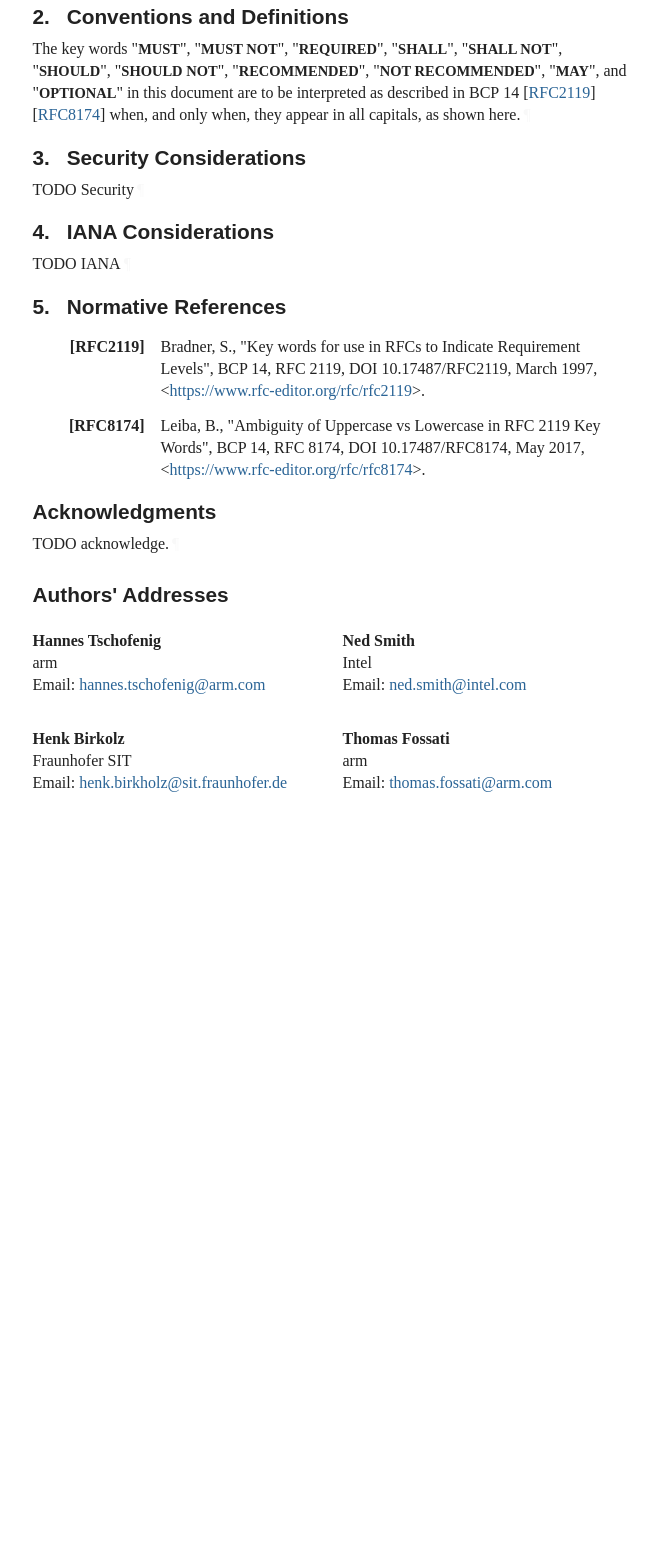
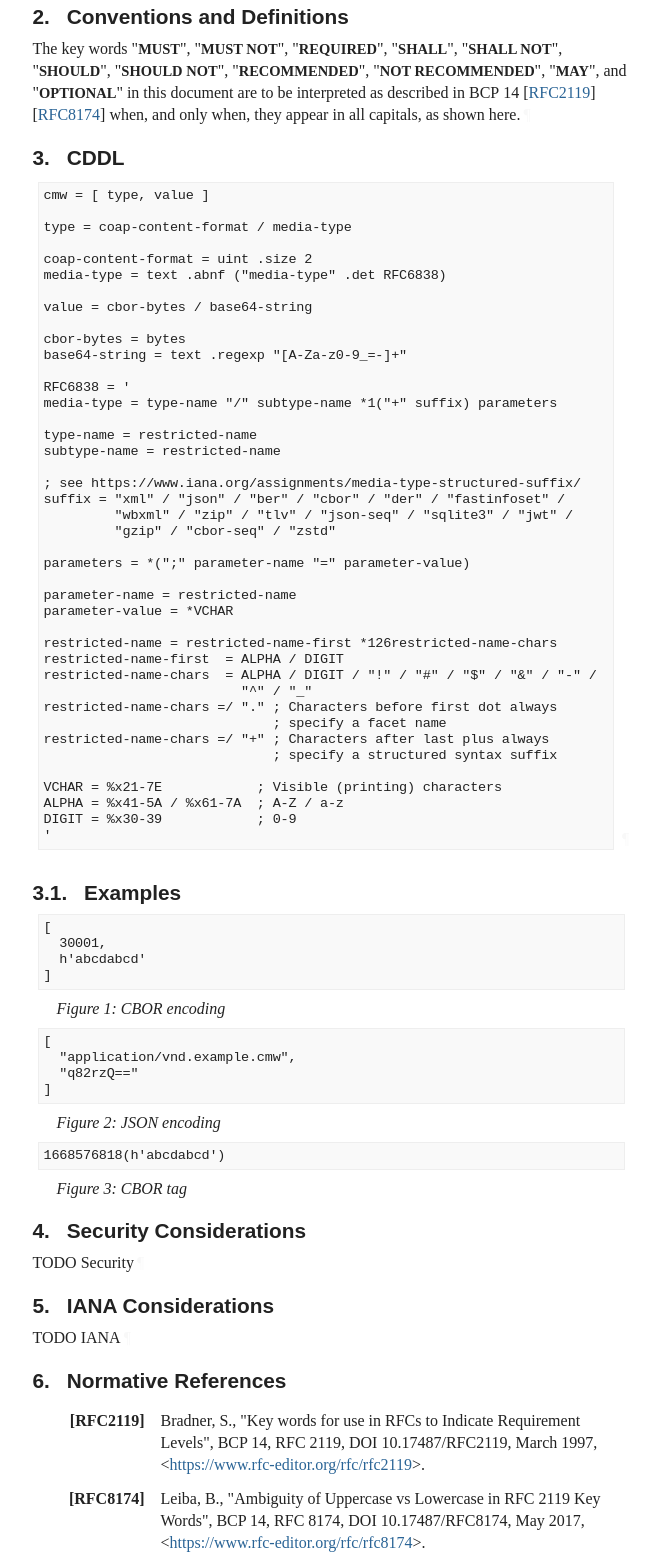
Before and after one commit to thomas-fossati/draft-ftbs-rats-msg-wrap, a plain HTML site: page draft-ftbs-rats-msg-wrap.html in a window 1280 px wide. Shown: the part 747-2304 px from the top of the page, without its empty margins (92-749 px from the left). Before the commit the page ends 1632 px from the top, so only its background shows below. Drawn offline with Linux system fonts and the light colour scheme; a web font is replaced by a local one.

Commit message:
Script updating gh-pages from 23722e7. [ci skip]

```diff
--- a/draft-ftbs-rats-msg-wrap.html
+++ b/draft-ftbs-rats-msg-wrap.html
@@ -1153,19 +1153,27 @@ svg :is([stroke="fill"], [fill^="#fff"]) {
             <p id="section-toc.1-1.2.1" class="keepWithNext"><a href="#section-2" class="xref">2</a>.  <a href="#name-conventions-and-definitions" class="xref">Conventions and Definitions</a></p>
 </li>
           <li class="compact toc ulBare ulEmpty" id="section-toc.1-1.3">
-            <p id="section-toc.1-1.3.1" class="keepWithNext"><a href="#section-3" class="xref">3</a>.  <a href="#name-security-considerations" class="xref">Security Considerations</a></p>
+            <p id="section-toc.1-1.3.1"><a href="#section-3" class="xref">3</a>.  <a href="#name-cddl" class="xref">CDDL</a></p>
+<ul class="compact toc ulBare ulEmpty">
+<li class="compact toc ulBare ulEmpty" id="section-toc.1-1.3.2.1">
+                <p id="section-toc.1-1.3.2.1.1" class="keepWithNext"><a href="#section-3.1" class="xref">3.1</a>.  <a href="#name-examples" class="xref">Examples</a></p>
+</li>
+            </ul>
 </li>
           <li class="compact toc ulBare ulEmpty" id="section-toc.1-1.4">
-            <p id="section-toc.1-1.4.1"><a href="#section-4" class="xref">4</a>.  <a href="#name-iana-considerations" class="xref">IANA Considerations</a></p>
+            <p id="section-toc.1-1.4.1"><a href="#section-4" class="xref">4</a>.  <a href="#name-security-considerations" class="xref">Security Considerations</a></p>
 </li>
           <li class="compact toc ulBare ulEmpty" id="section-toc.1-1.5">
-            <p id="section-toc.1-1.5.1"><a href="#section-5" class="xref">5</a>.  <a href="#name-normative-references" class="xref">Normative References</a></p>
+            <p id="section-toc.1-1.5.1"><a href="#section-5" class="xref">5</a>.  <a href="#name-iana-considerations" class="xref">IANA Considerations</a></p>
 </li>
           <li class="compact toc ulBare ulEmpty" id="section-toc.1-1.6">
-            <p id="section-toc.1-1.6.1"><a href="#appendix-A" class="xref"></a><a href="#name-acknowledgments" class="xref">Acknowledgments</a></p>
+            <p id="section-toc.1-1.6.1"><a href="#section-6" class="xref">6</a>.  <a href="#name-normative-references" class="xref">Normative References</a></p>
 </li>
           <li class="compact toc ulBare ulEmpty" id="section-toc.1-1.7">
-            <p id="section-toc.1-1.7.1"><a href="#appendix-B" class="xref"></a><a href="#name-authors-addresses" class="xref">Authors' Addresses</a></p>
+            <p id="section-toc.1-1.7.1"><a href="#appendix-A" class="xref"></a><a href="#name-acknowledgments" class="xref">Acknowledgments</a></p>
+</li>
+          <li class="compact toc ulBare ulEmpty" id="section-toc.1-1.8">
+            <p id="section-toc.1-1.8.1"><a href="#appendix-B" class="xref"></a><a href="#name-authors-addresses" class="xref">Authors' Addresses</a></p>
 </li>
         </ul>
 </nav>
@@ -1190,25 +1198,123 @@ described in BCP 14 <span>[<a href="#RFC2119" class="xref">RFC2119</a>]</span>
 appear in all capitals, as shown here.<a href="#section-2-1" class="pilcrow">¶</a></p>
 </section>
 </div>
+<div id="cddl">
+<section id="section-3">
+      <h2 id="name-cddl">
+<a href="#section-3" class="section-number selfRef">3. </a><a href="#name-cddl" class="section-name selfRef">CDDL</a>
+      </h2>
+<div id="section-3-1">
+<pre class="lang-cddl sourcecode">
+cmw = [ type, value ]
+
+type = coap-content-format / media-type
+
+coap-content-format = uint .size 2
+media-type = text .abnf ("media-type" .det RFC6838)
+
+value = cbor-bytes / base64-string
+
+cbor-bytes = bytes
+base64-string = text .regexp "[A-Za-z0-9_=-]+"
+
+RFC6838 = '
+media-type = type-name "/" subtype-name *1("+" suffix) parameters
+
+type-name = restricted-name
+subtype-name = restricted-name
+
+; see https://www.iana.org/assignments/media-type-structured-suffix/
+suffix = "xml" / "json" / "ber" / "cbor" / "der" / "fastinfoset" /
+         "wbxml" / "zip" / "tlv" / "json-seq" / "sqlite3" / "jwt" /
+         "gzip" / "cbor-seq" / "zstd"
+
+parameters = *(";" parameter-name "=" parameter-value)
+
+parameter-name = restricted-name
+parameter-value = *VCHAR
+
+restricted-name = restricted-name-first *126restricted-name-chars
+restricted-name-first  = ALPHA / DIGIT
+restricted-name-chars  = ALPHA / DIGIT / "!" / "#" / "$" / "&amp;" / "-" /
+                         "^" / "_"
+restricted-name-chars =/ "." ; Characters before first dot always
+                             ; specify a facet name
+restricted-name-chars =/ "+" ; Characters after last plus always
+                             ; specify a structured syntax suffix
+
+VCHAR = %x21-7E            ; Visible (printing) characters
+ALPHA = %x41-5A / %x61-7A  ; A-Z / a-z
+DIGIT = %x30-39            ; 0-9
+'
+</pre><a href="#section-3-1" class="pilcrow">¶</a>
+</div>
+<div id="examples">
+<section id="section-3.1">
+        <h3 id="name-examples">
+<a href="#section-3.1" class="section-number selfRef">3.1. </a><a href="#name-examples" class="section-name selfRef">Examples</a>
+        </h3>
+<span id="name-cbor-encoding"></span><div id="fig-example-cbor">
+<figure id="figure-1">
+          <div class="alignLeft art-cbor-diag art-text artwork" id="section-3.1-1.1">
+<pre>
+[
+  30001,
+  h'abcdabcd'
+]
+</pre>
+</div>
+<figcaption><a href="#figure-1" class="selfRef">Figure 1</a>:
+<a href="#name-cbor-encoding" class="selfRef">CBOR encoding</a>
+          </figcaption></figure>
+</div>
+<span id="name-json-encoding"></span><div id="fig-example-json">
+<figure id="figure-2">
+          <div class="alignLeft art-cbor-diag art-text artwork" id="section-3.1-2.1">
+<pre>
+[
+  "application/vnd.example.cmw",
+  "q82rzQ=="
+]
+</pre>
+</div>
+<figcaption><a href="#figure-2" class="selfRef">Figure 2</a>:
+<a href="#name-json-encoding" class="selfRef">JSON encoding</a>
+          </figcaption></figure>
+</div>
+<span id="name-cbor-tag"></span><div id="fig-example-cbor-tag">
+<figure id="figure-3">
+          <div class="alignLeft art-cbor-diag art-text artwork" id="section-3.1-3.1">
+<pre>
+1668576818(h'abcdabcd')
+</pre>
+</div>
+<figcaption><a href="#figure-3" class="selfRef">Figure 3</a>:
+<a href="#name-cbor-tag" class="selfRef">CBOR tag</a>
+          </figcaption></figure>
+</div>
+</section>
+</div>
+</section>
+</div>
 <div id="security-considerations">
-<section id="section-3">
+<section id="section-4">
       <h2 id="name-security-considerations">
-<a href="#section-3" class="section-number selfRef">3. </a><a href="#name-security-considerations" class="section-name selfRef">Security Considerations</a>
+<a href="#section-4" class="section-number selfRef">4. </a><a href="#name-security-considerations" class="section-name selfRef">Security Considerations</a>
       </h2>
-<p id="section-3-1">TODO Security<a href="#section-3-1" class="pilcrow">¶</a></p>
+<p id="section-4-1">TODO Security<a href="#section-4-1" class="pilcrow">¶</a></p>
 </section>
 </div>
 <div id="iana-considerations">
-<section id="section-4">
+<section id="section-5">
       <h2 id="name-iana-considerations">
-<a href="#section-4" class="section-number selfRef">4. </a><a href="#name-iana-considerations" class="section-name selfRef">IANA Considerations</a>
+<a href="#section-5" class="section-number selfRef">5. </a><a href="#name-iana-considerations" class="section-name selfRef">IANA Considerations</a>
       </h2>
-<p id="section-4-1">TODO IANA<a href="#section-4-1" class="pilcrow">¶</a></p>
+<p id="section-5-1">TODO IANA<a href="#section-5-1" class="pilcrow">¶</a></p>
 </section>
 </div>
-<section id="section-5">
+<section id="section-6">
       <h2 id="name-normative-references">
-<a href="#section-5" class="section-number selfRef">5. </a><a href="#name-normative-references" class="section-name selfRef">Normative References</a>
+<a href="#section-6" class="section-number selfRef">6. </a><a href="#name-normative-references" class="section-name selfRef">Normative References</a>
       </h2>
 <dl class="references">
 <dt id="RFC2119">[RFC2119]</dt>
```
Also changed, not shown: draft-ftbs-rats-msg-wrap.txt.
